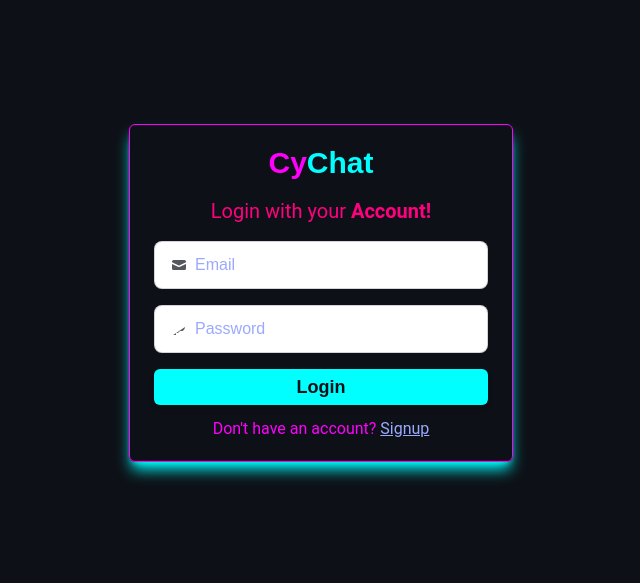
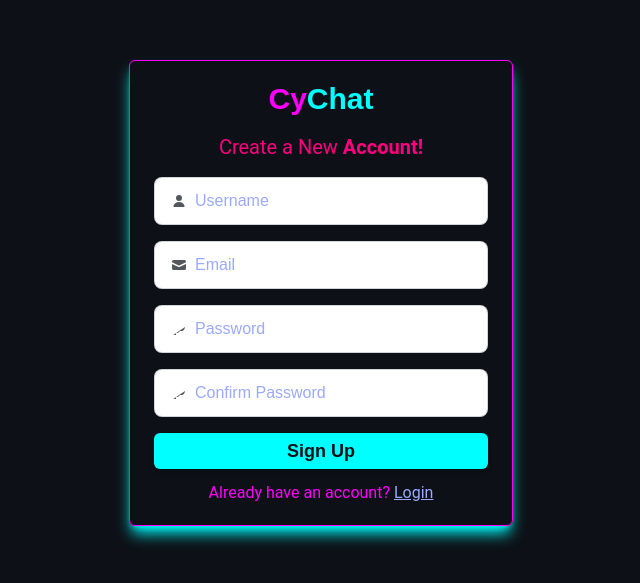
Before and after one commit to AS2409/ChatApp, a React (Vite) app in the folder frontend/: page / in a window 1280 px wide. Shown: the part 107-690 px from the top of the page, without its empty margins (319-959 px from the left). Built offline with nearby package versions, Linux system fonts and the light colour scheme.

Commit message:
Updated App.jsx

```diff
--- a/frontend/src/App.jsx
+++ b/frontend/src/App.jsx
@@ -11,8 +11,8 @@ function App() {
     //   <Left></Left>
     //   <Right></Right>
     // </div>
-    // <Signup></Signup>
-    <Login></Login>
+    <Signup></Signup>
+    // <Login></Login>
   );
 }
 
```
